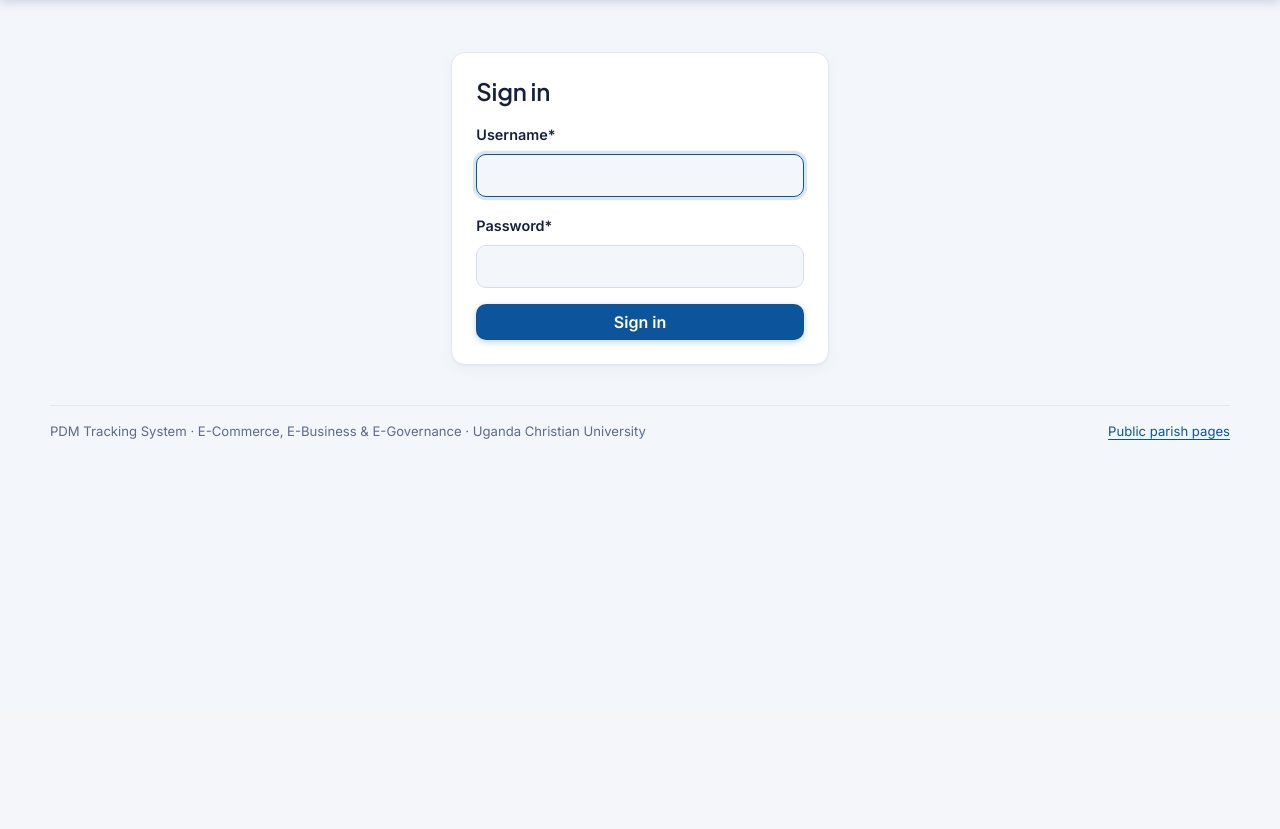
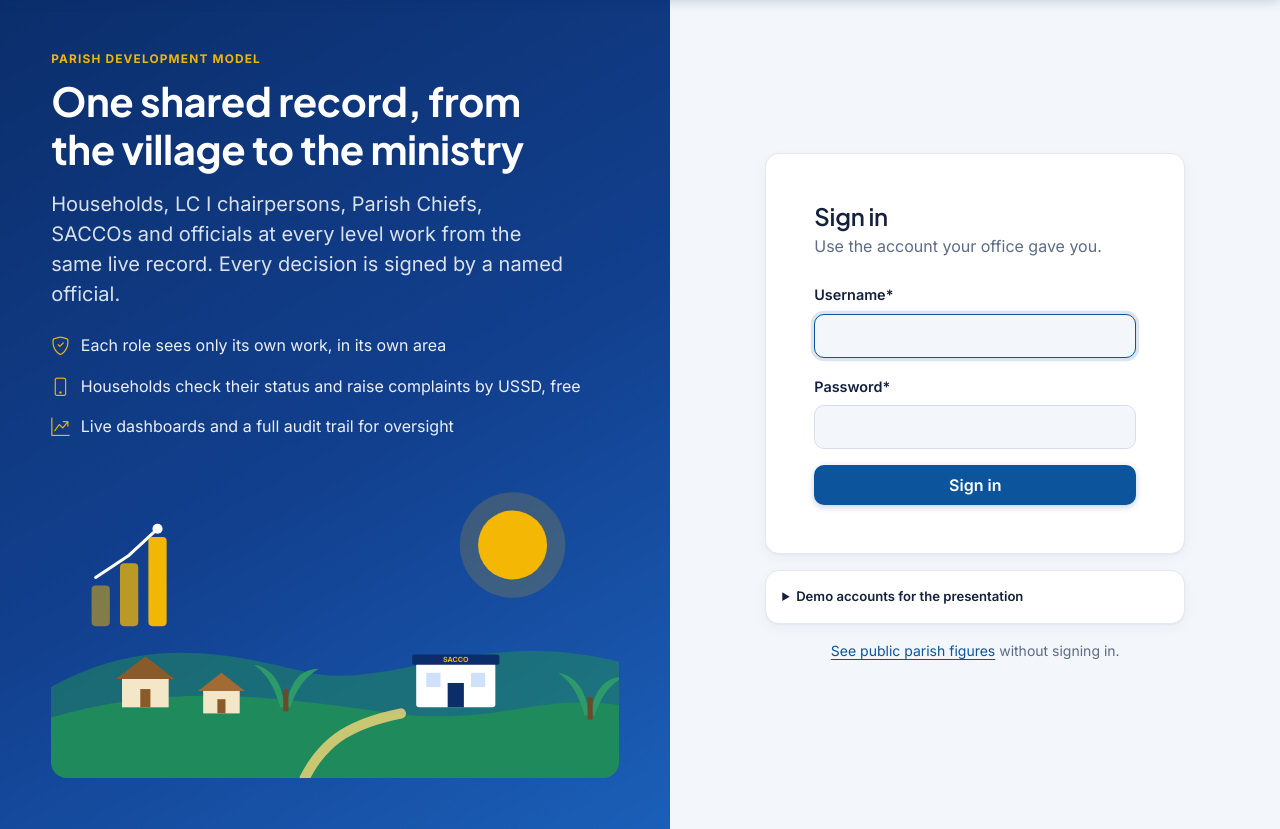
Before and after one commit to balirwaalvin/pdm-tracking-system, a Django app: page /accounts/login/ in a window 1280 px wide. Shown: the part 91-920 px from the top of the page. Before the commit the page ends 531 px from the top, so only its background shows below. Run offline with Django 5.2, Linux system fonts and the light colour scheme; some libraries are stand-ins or nearby versions.

Commit message:
Add split-screen sign-in with a parish illustration and demo accounts
Co-Authored-By: Claude Opus 5.5 <noreply@anthropic.com>
Claude-Session: https://claude.ai/code/session_018J6WgZM9j3qcdPcUXTwiVD

```diff
--- a/templates/registration/login.html
+++ b/templates/registration/login.html
@@ -1,20 +1,50 @@
 {% extends "base.html" %}
 {% load crispy_forms_tags %}
 {% block title %}Sign in · PDM Tracking System{% endblock %}
-{% block content %}
-<div class="row justify-content-center">
-  <div class="col-md-6 col-lg-4">
-    <div class="card shadow-sm mt-4">
-      <div class="card-body p-4">
-        <h1 class="h4 mb-3">Sign in</h1>
-        <form method="post">
+{% block body %}
+<div class="auth-wrap">
+  <section class="auth-art">
+    <div>
+      <p class="page-eyebrow mb-2">Parish Development Model</p>
+      <h1 class="display-6 fw-bold mb-3">One shared record, from the village to the ministry</h1>
+      <p class="lead mb-4">Households, LC I chairpersons, Parish Chiefs, SACCOs and officials at every level work from the same live record. Every decision is signed by a named official.</p>
+      <ul class="auth-points">
+        <li><i class="bi bi-shield-check"></i><span>Each role sees only its own work, in its own area</span></li>
+        <li><i class="bi bi-phone"></i><span>Households check their status and raise complaints by USSD, free</span></li>
+        <li><i class="bi bi-graph-up-arrow"></i><span>Live dashboards and a full audit trail for oversight</span></li>
+      </ul>
+    </div>
+    {% include "includes/parish_art.svg" %}
+  </section>
+
+  <section class="auth-form">
+    <div class="auth-card">
+      <div class="card shadow-sm"><div class="card-body p-4 p-md-5">
+        <h2 class="h4 mb-1">Sign in</h2>
+        <p class="text-muted mb-4">Use the account your office gave you.</p>
+        <form method="post" novalidate>
           {% csrf_token %}
           {{ form|crispy }}
           <input type="hidden" name="next" value="{{ next }}">
-          <button type="submit" class="btn btn-pdm w-100">Sign in</button>
+          <button type="submit" class="btn btn-pdm w-100 py-2">Sign in</button>
         </form>
-      </div>
+      </div></div>
+
+      <details class="card shadow-sm mt-3 demo-accounts"><summary class="card-body py-3 fw-semibold" style="cursor:pointer">Demo accounts for the presentation</summary>
+        <div class="card-body pt-0">
+          <p class="mb-2">Every password is <code>pdm12345</code>. Sample people only.</p>
+          <div class="row row-cols-2 g-1">
+            <div><code>household</code> Household</div><div><code>lc1</code> LC I Chairperson</div>
+            <div><code>groupexec</code> Group executive</div><div><code>parishchief</code> Parish Chief</div>
+            <div><code>pdc</code> Parish Dev. Committee</div><div><code>sacco</code> SACCO (appraises)</div>
+            <div><code>saccochair</code> SACCO (decides)</div><div><code>subcounty</code> Sub-county / CDO</div>
+            <div><code>district</code> District official</div><div><code>national</code> PDM Secretariat</div>
+            <div><code>auditor</code> Auditor</div>
+          </div>
+        </div>
+      </details>
+      <p class="text-center small text-muted mt-3"><a href="{% url 'public_parishes' %}">See public parish figures</a> without signing in.</p>
     </div>
-  </div>
+  </section>
 </div>
 {% endblock %}
```
Also changed, not shown: templates/includes/parish_art.svg (added).
